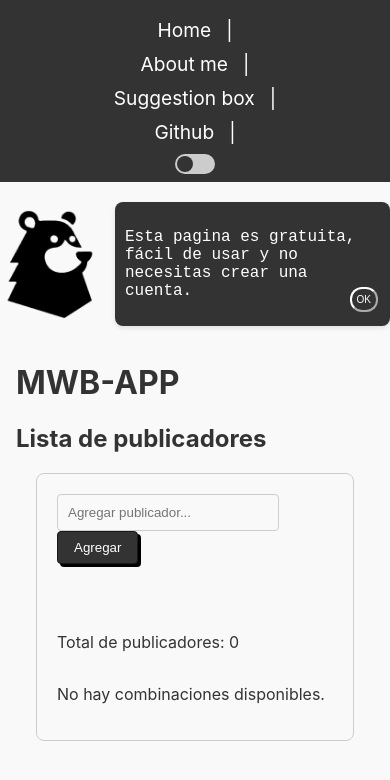
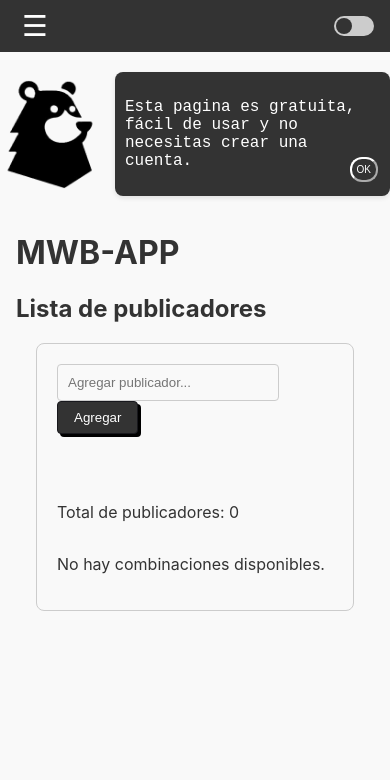
Before and after one commit to JezerAvila/mwb-app, a React (Create React App) app: page / in a window 390 px wide. Shown: the top 780 px of the page. Built offline with nearby package versions, Linux system fonts and the light colour scheme.

Commit message:
navbarr responsiva

```diff
--- a/src/componentes/Navbar.css
+++ b/src/componentes/Navbar.css
@@ -12,14 +12,34 @@
 
 
 nav {
-    background-color: #333;  /* Fondo oscuro para la barra */
-    padding: 0.5em;            /* Espaciado interno */
+    background-color: var(--fondo-darkmode);  /* Fondo oscuro para la barra */
+    padding: 0.5em 1em;            /* Espaciado interno */
     text-align: center;       /* Centra el contenido */
+    display: flex;
+    align-items: center;
+    justify-content: space-between;
+  }
+
+
+  /* Oculta el menú en pantallas pequeñas por defecto */
+.menu {
+  display: flex; /* Mostrar menú en pantallas grandes */
+  gap: var(--spacing);
+  }
+
+  /* Estilos del botón de menú "hamburguesa" */
+.menu-button {
+  display: none; /* Ocultar el botón en pantallas grandes */
+  background: none;
+  border: none;
+  color: var(--text-color-lightmode);
+  font-size: 1.8em;
+  cursor: pointer;
   }
 
   /* Estilo para los enlaces dentro de la barra de navegación */
   nav a {
-    color: white;            /* Color blanco para los enlaces */
+    color: var(--text-color-lightmode);            /* Color blanco para los enlaces */
     text-decoration: none;   /* Quitar subrayado */
     margin: 0 15px;          /* Espaciado horizontal entre los enlaces */
     font-size: 1.2em;        /* Tamaño de fuente ligeramente más grande */
@@ -34,37 +54,58 @@ nav {
   /* Separador entre los enlaces */
   nav a:not(:last-child):after {
     content: '|';           /* Separador de barra entre enlaces */
-    color: white;           /* Mantiene el color blanco */
+    color: var(--text-color-lightmode);           /* Mantiene el color blanco */
     margin-left: 15px;      /* Espaciado a la izquierda del separador */
   }
 
+
+
   /* Responsivo: hacer que la barra se ajuste en pantallas pequeñas */
   @media (max-width: 600px) {
-    nav {
-      padding: 0.5em;
+    .menu-button {
+      display: block; /* Mostrar el botón en pantallas pequeñas */
+      z-index: 1001; /* Asegura que el botón esté al frente */
     }
 
-    nav a {
-      display: block;       /* Los enlaces ocupan toda la línea en pantallas pequeñas */
-      margin: 10px 0;       /* Espaciado vertical entre enlaces */
+    .menu {
+        display: none; /* Ocultar el menú en pantallas pequeñas */
+        flex-direction: column;
+        background-color: var(--fondo-darkmode);
+        position: absolute;
+        top: 50px; /* Asegura que se coloque justo debajo de la barra de navegación */
+        left: 10px;
+        width: 150px;
+        padding: 10px;
+        border-radius: 8px;
+        z-index: 1000;
+        box-shadow: 0 4px 8px rgba(0, 0, 0, 0.3);
+        transition: opacity 0.3s ease, transform 0.3s ease;
+        opacity: 0;
+        transform: translateY(-10px);
+        visibility: hidden; /* Ocultar por defecto */
+    }
+
+    .menu.open {
+        display: flex; /* Mostrar el menú cuando esté abierto */
+        opacity: 1;
+        transform: translateY(0);
+        visibility: visible; /* Hacer visible cuando está abierto */
+    }
+
+    .menu a {
+        padding: 10px 20px;
+        text-align: center;
+        border-bottom: 1px solid #ccc;
+    }
+
+    .menu a:hover {
+        color: var(--hover-color);
+    }
+
+    nav a:not(:last-child):after {
+      content: none; /* Quita el separador vertical en pantallas pequeñas */
     }
   }
-
-
-/*   .navbar-light {
-    background-color: white;
-    color: black;
-  }
-
-  .navbar-dark {
-    background-color: var(--fondo-darkmode);
-    color: var(--text-color-darkmode);
-  }
-
-  .toggle-theme-btn {
-    margin-left: 10px;
-    cursor: pointer;
-  } */
 
   /* The switch - the box around the slider */
 .switch {
--- a/src/componentes/Navbar.jsx
+++ b/src/componentes/Navbar.jsx
@@ -1,4 +1,4 @@
-import React from 'react'
+import React, { useState} from 'react';
 import './Navbar.css';
 import { Link } from 'react-router-dom';
 import { useTheme } from './ThemeContext'; // Paso 1: Importar el contexto
@@ -6,14 +6,26 @@ import { useTheme } from './ThemeContext'; // Paso 1: Importar el contexto
 
 const Navbar = () => {
   const { isDarkMode, toggleTheme } = useTheme(); // Paso 2: Obtener el estado del tema y la función de alternar
+  const [isMenuOpen, setIsMenuOpen] = useState(false); //menu hamburguesa
+  const toggleMenu = () => setIsMenuOpen(!isMenuOpen); // Función para alternar la visibilidad del menú hamburguesa
+  const handleOptionClick = () => setIsMenuOpen(false); // Función para manejar la selección de una opción y cerrar el menú
 
   return (
     <nav className={isDarkMode ? 'navbar navbar-dark' : 'navbar navbar-light'}>
 
-        <Link to="/">Home</Link>
-        <Link to="/AboutMe">About me</Link>
-        <Link to="/Suggestions">Suggestion box</Link>
-        <a href="https://github.com/JezerAvila" target="_blank" rel="noopener noreferrer">Github</a>
+        <button className="menu-button" onClick={toggleMenu}>
+        ☰      {/*  &#9776;    Ícono de hamburguesa */}
+        </button>
+
+        {/* Menú visible en pantallas grandes y controlado por isMenuOpen en pantallas pequeñas */}
+      <div className={`menu ${isMenuOpen ? 'open' : ''}`}>
+        <Link to="/" onClick={handleOptionClick}>Home</Link>
+        <Link to="/AboutMe" onClick={handleOptionClick}>About Me</Link>
+        <Link to="/Suggestions" onClick={handleOptionClick}>Suggestion Box</Link>
+        <a href="https://github.com/JezerAvila" target="_blank" rel="noopener noreferrer" onClick={handleOptionClick}>
+          Github
+        </a>
+      </div>
 
         {/* Botón para alternar el tema */}
         <label className="switch" htmlFor="theme-toggle">
--- a/src/componentes/Suggestions.jsx
+++ b/src/componentes/Suggestions.jsx
@@ -4,7 +4,7 @@ const Suggestions = () => {
   return (
     <div>
       <h1>Suggestions</h1>
-      <p>Support us by donating!</p>
+      <p>dejame tus comentarios</p>
     </div>
   );
 }
```
Also changed, not shown: src/componentes/testing.jsx (added).
